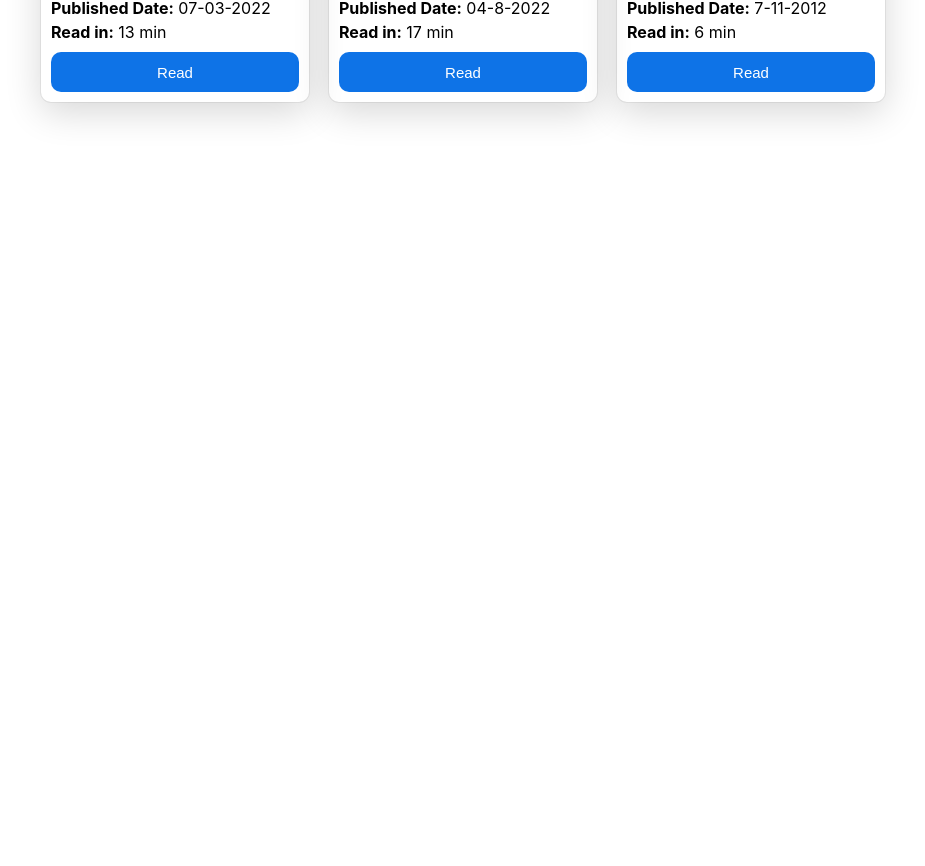
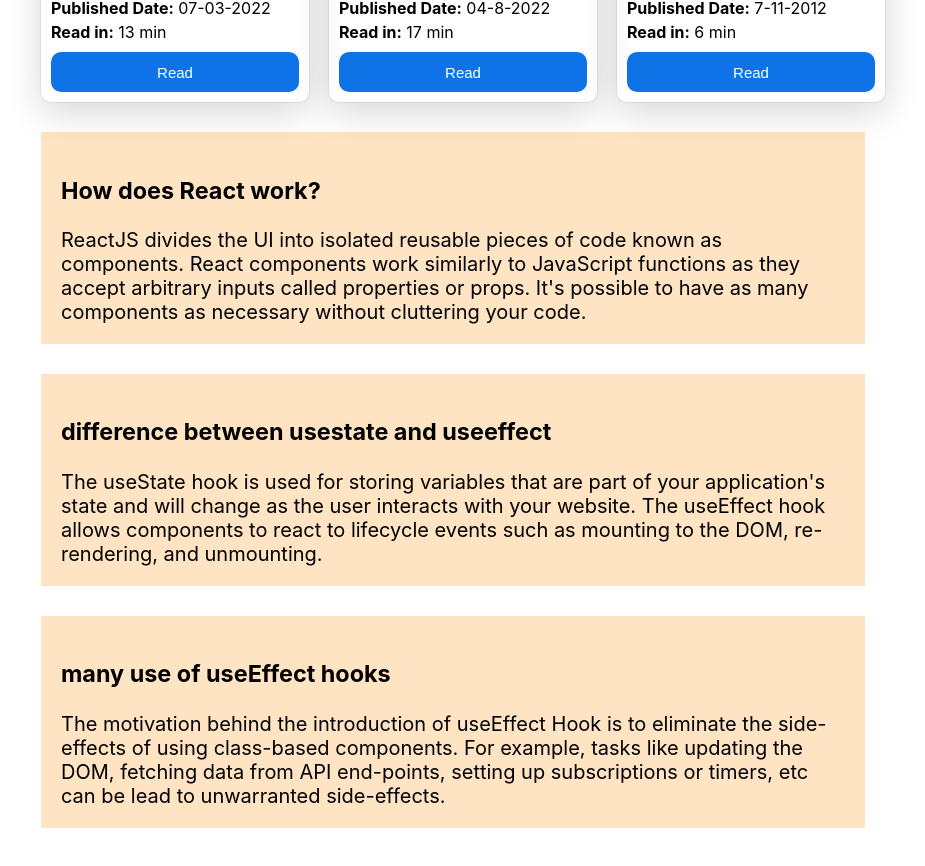
Before and after one commit to mkmasudrana806/reading-news-with-10ms, a React (Create React App) app: page / in a window 1280 px wide. Shown: the part 880-1746 px from the top of the page, without its empty margins (59-984 px from the left). Before the commit the page ends 1032 px from the top, so only its background shows below. Built offline with nearby package versions, Linux system fonts and the light colour scheme.

Commit message:
articles added

```diff
--- /dev/null
+++ b/public/articles.json
@@ -0,0 +1,5 @@
+[
+    {"title":"How does React work?","details":"ReactJS divides the UI into isolated reusable pieces of code known as components. React components work similarly to JavaScript functions as they accept arbitrary inputs called properties or props. It's possible to have as many components as necessary without cluttering your code.","id":"234lk324"},
+    {"title":"difference between usestate and useeffect","details":"The useState hook is used for storing variables that are part of your application's state and will change as the user interacts with your website. The useEffect hook allows components to react to lifecycle events such as mounting to the DOM, re-rendering, and unmounting.","id":"k38234"},
+    {"title":"many use of useEffect hooks","details":"The motivation behind the introduction of useEffect Hook is to eliminate the side-effects of using class-based components. For example, tasks like updating the DOM, fetching data from API end-points, setting up subscriptions or timers, etc can be lead to unwarranted side-effects.","id":"h9324h8"}
+]
--- a/src/App.js
+++ b/src/App.js
@@ -1,4 +1,4 @@
-import logo from './logo.svg';
+
 import './App.css';
 import Portal from './components/Portal/Portal';
 import Header from './components/Header/Header';
--- a/src/components/News/News.js
+++ b/src/components/News/News.js
@@ -2,8 +2,6 @@
 
 const News = (props) => {
     const {addToActivity, news} = props;
-    // console.log(addToActivity);
-    // console.log(news);
     const {type,title,details,image,date,reading_time} = news;
     return (
         <div>
--- a/src/components/Portal/Portal.js
+++ b/src/components/Portal/Portal.js
@@ -1,12 +1,11 @@
 import React, { useEffect, useState } from 'react';
 import Activity from '../activity/Activity';
+import Article from '../articles/Article';
 import News from '../News/News';
-// import Owner from '../Owner/Owner';
-// import SingleNews from '../single-news/SingleNews';
 import './Portal.css';
 
 const Portal = () => {
-    // fake data load
+    // fake data load from json file
     const [allNews, setNews] = useState([]);
     const [activity, setActivity] = useState([]);
     useEffect( () => {
@@ -19,7 +18,6 @@
     const handleToActivity = (news) => {
         let newActivity = [];
         const exits = activity.find( activitynews => activitynews.id===news.id);
-        // check click news already exits or not
         // if not exits then added it to newActivity
        if(!exits){
            newActivity = [...activity, news];
@@ -40,6 +38,7 @@
                 ></News>)
                }
                 </div>
+               <Article></Article>
             </div>
             <div className='selected-news-activity'>
                 <div className='activity-container'>
--- /dev/null
+++ b/src/components/articles/Article.css
@@ -0,0 +1,7 @@
+.article{
+    background-color: bisque;
+    padding: 20px;
+    margin-top: 30px;
+    margin-bottom: 30px;
+    font-size: 20px;
+}
--- /dev/null
+++ b/src/components/articles/Article.js
@@ -0,0 +1,30 @@
+import React, { useEffect, useState } from 'react';
+import './Article.css';
+const Article = () => {
+    const [articles, setArticle] = useState([]);
+    useEffect( () => {
+        fetch('articles.json')
+        .then(res => res.json())
+        .then(data => setArticle(data))
+    }, []);
+    return (
+        <div>
+            {
+                articles.map( article => <LoadArticle key={article.id} article={article}></LoadArticle>)
+            }
+        </div>
+    );
+};
+
+const LoadArticle = (props) => {
+    console.log(props.article);
+    const {title, details} = props.article;
+    return (
+        <div className='article'>
+            <h3>{title}</h3>
+            <p>{details}</p>
+        </div>
+    );
+};
+
+export default Article;
```
